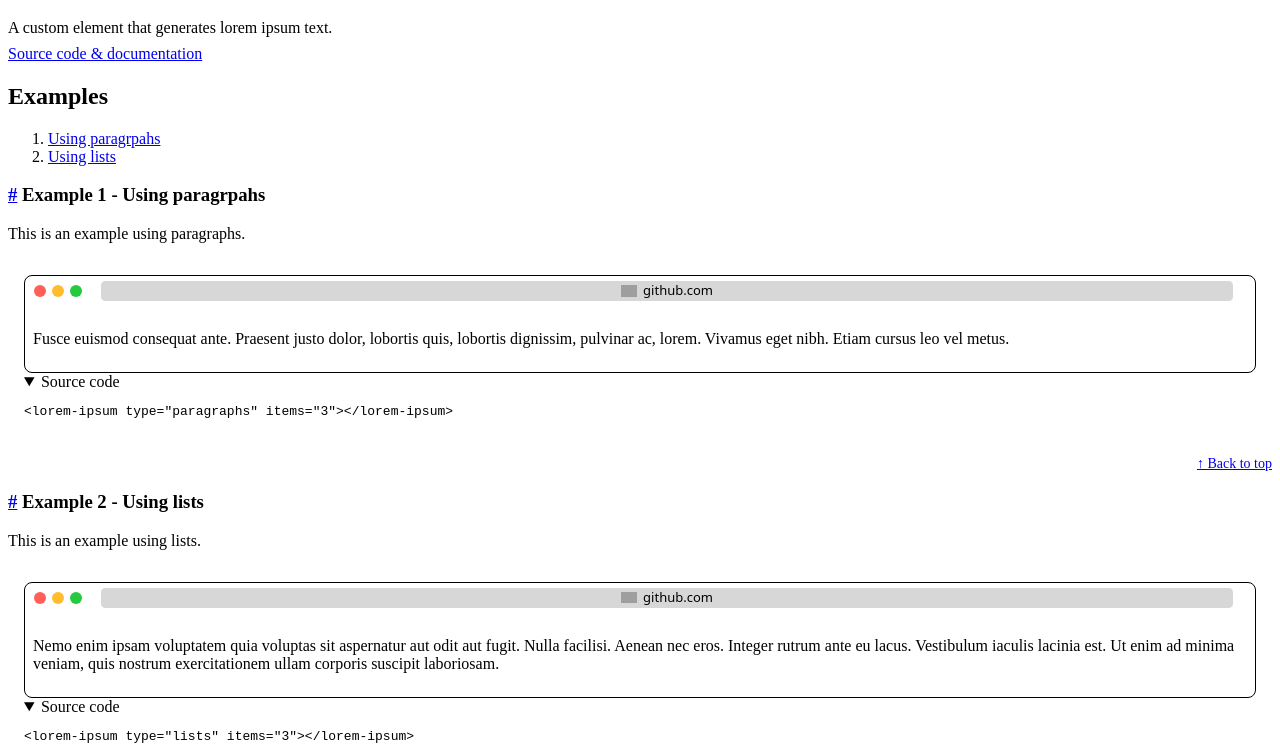
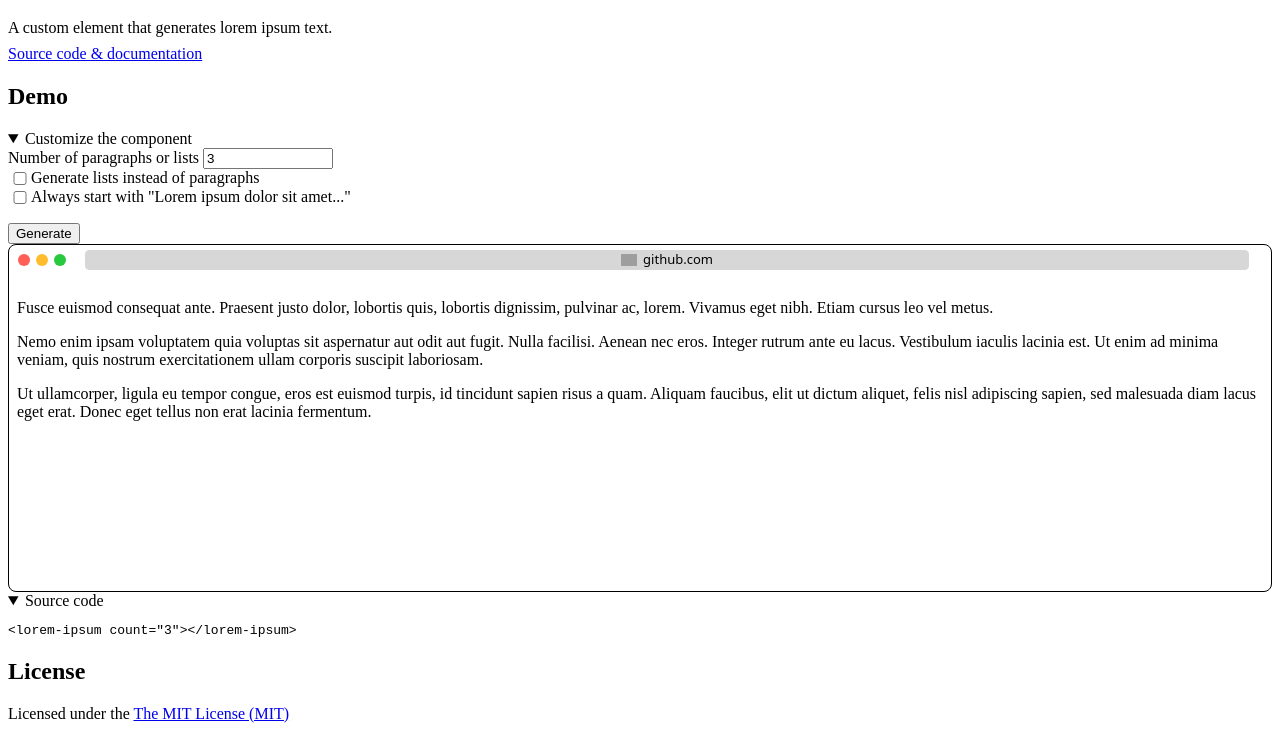
Before and after one commit to georapbox/lorem-ipsum-element, a website with bundled scripts: page docs/index.html in a window 1280 px wide. Shown: the part 61-806 px from the top of the page. Built offline with nearby package versions, Linux system fonts and the light colour scheme; files whose address does not match are found by name.

Commit message:
Create interactive demo

```diff
--- a/docs/css/main.css
+++ b/docs/css/main.css
@@ -5,7 +5,7 @@
 }
 
 :root {
-  --body-max-width: 1024px;
+  --body-max-width: 800px;
   --card-bg-color: #ffffff;
   scroll-behavior: smooth;
 }
@@ -25,39 +25,6 @@
 .component-description p:last-child {
   margin-bottom: 0;
 }
-
-.card {
-  background-color: var(--card-bg-color);
-  padding: 1rem;
-  border-radius: 6px;
-  border: 1px solid var(--border);
-  margin-bottom: 0.5rem;
-}
-
-.card > details {
-  margin-bottom: 0;
-}
-
-.card details summary {
-  font-weight: 500;
-}
-
-
-.back-top {
-  text-align: right;
-  font-size: 0.875rem;
-}
-
-/* .table-of-contents {
-  columns: 300px 2;
-} */
-
-@media (prefers-color-scheme: dark) {
-  :root {
-    --card-bg-color: #283647;
-  }
-}
-
 browser-window {
   --bw-background: var(--background-alt);
   display: block;
@@ -66,3 +33,30 @@ browser-window {
 browser-window::part(base) {
   border-color: var(--border);
 }
+
+lorem-ipsum {
+  display: block;
+  height: 300px;
+  overflow: auto;
+  overscroll-behavior: contain;
+}
+
+lorem-ipsum:not(:defined) {
+  display: none;
+}
+
+form input[name="count"] {
+  min-width: 130px;
+}
+
+form input[type="checkbox"] {
+  min-width: 16px;
+}
+
+form input[type="submit"] {
+  margin: 16px 0 0 0;
+}
+
+form > div:not(:first-of-type) {
+  display: flex;
+}
--- a/docs/index.html
+++ b/docs/index.html
@@ -29,56 +29,43 @@
     <p><a href="https://github.com/georapbox/lorem-ipsum-element" target="_blank" rel="noreferrer noopener">Source code & documentation</a></p>
   </div>
 
-  <h2>Examples</h2>
+  <h2>Demo</h2>
 
-  <ol class="table-of-contents">
-    <li><a href="#example-paragraphs">Using paragrpahs</a></li>
-    <li><a href="#example-lists">Using lists</a></li>
-  </ol>
+  <details open>
+    <summary>Customize the component</summary>
 
-  <h3 id="example-paragraphs">Using paragrpahs</h3>
-  <p>This is an example using paragraphs.</p>
+    <form>
+      <div>
+        <label for="count">Number of paragraphs or lists</label>
+        <input type="number" id="count" name="count" min="1" max="20" value="3">
+      </div>
 
-  <div class="card">
-    <browser-window url="https://github.com/georapbox/lorem-ipsum-element" icon>
-      <lorem-ipsum type="paragraphs" items="3"></lorem-ipsum>
-    </browser-window>
+      <div>
+        <input type="checkbox" id="lists" name="lists">
+        <label for="lists">Generate lists instead of paragraphs</label>
+      </div>
 
-    <details open>
-      <summary disabled>Source code</summary>
+      <div>
+        <input type="checkbox" id="start-with-lorem" name="start-with-lorem">
+        <label for="start-with-lorem">Always start with "Lorem ipsum dolor sit amet..."</label>
+      </div>
 
-<pre><code class="language-html">&lt;lorem-ipsum type="paragraphs" items="3"&gt;&lt;/lorem-ipsum&gt;
+      <input type="submit" value="Generate">
+    </form>
+  </details>
+
+  <browser-window url="https://github.com/georapbox/lorem-ipsum-element" icon>
+    <lorem-ipsum count="3"></lorem-ipsum>
+  </browser-window>
+
+  <details open>
+    <summary disabled>Source code</summary>
+
+<pre><code id="source-code" class="language-html">&lt;lorem-ipsum count="3"&gt;&lt;/lorem-ipsum&gt;
 </code></pre>
-    </details>
-  </div>
-
-  <h3 id="example-lists">Using lists</h3>
-  <p>This is an example using lists.</p>
-
-  <div class="card">
-    <browser-window url="https://github.com/georapbox/lorem-ipsum-element" icon>
-      <lorem-ipsum type="lists" items="3"></lorem-ipsum>
-    </browser-window>
-
-    <details open>
-      <summary disabled>Source code</summary>
-
-<pre><code class="language-html">&lt;lorem-ipsum type="lists" items="3"&gt;&lt;/lorem-ipsum&gt;
-</code></pre>
-    </details>
-  </div>
+  </details>
 
   <h2>License</h2>
   <p>Licensed under the <a href="https://georapbox.mit-license.org/@2024" target="_blank" rel="noreferrer noopener">The MIT License (MIT)</a></p>
-
-  <script>
-    document.querySelectorAll('h3[id^="example-"]').forEach((el, index) => {
-      el.insertAdjacentHTML('afterbegin', `<a href="#${el.getAttribute('id')}">#</a> Example ${index + 1} - `);
-    });
-
-    document.querySelectorAll('.card').forEach(el => {
-      el.insertAdjacentHTML('afterend', `<div class="back-top"><a href="#">↑ Back to top</a></div>`);
-    });
-  </script>
 </body>
 </html>
--- a/docs/js/main.js
+++ b/docs/js/main.js
@@ -6,6 +6,28 @@ const componentUrl = isLocalhost ? '../../dist/lorem-ipsum.js' : '../lib/lorem-i
 import(componentUrl).then(res => {
   const { LoremIpsum } = res;
   LoremIpsum.defineCustomElement();
+
+  const el = document.querySelector('lorem-ipsum');
+  const form = document.querySelector('form');
+
+  form.addEventListener('submit', evt => {
+    evt.preventDefault();
+
+    const formData = new FormData(form);
+    const count = formData.get('count');
+    const lists = !!formData.get('lists');
+    const startWithLorem = !!formData.get('start-with-lorem');
+
+    el.setAttribute('count', count);
+    el.toggleAttribute('lists', lists);
+    el.toggleAttribute('start-with-lorem', startWithLorem);
+    el.generate();
+
+    const code = document.querySelector('#source-code');
+    const template = `<lorem-ipsum count="${count}"${lists ? ' lists' : ''}${startWithLorem ? ' start-with-lorem' : ''}></lorem-ipsum>`;
+    code.textContent = template;
+    window.hljs.highlightElement(code);
+  });
 }).catch(err => {
   console.error(err);
 });
```
